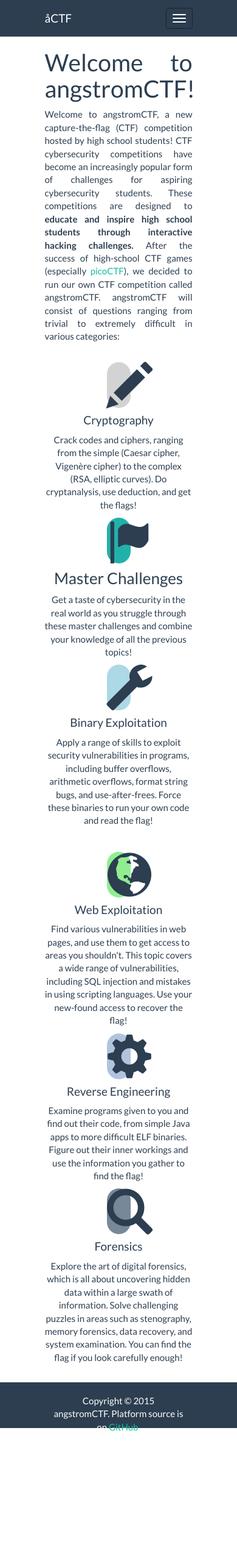
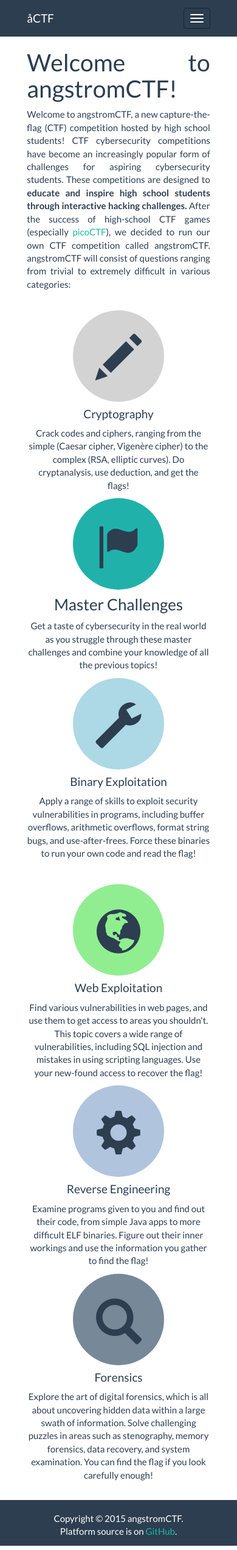
Before and after one commit to angstromctf/djangoctf, a Django app: page / in a window 390 px wide. Shown: the whole page at 61% size. Before the commit the page ends 2347 px from the top, so only its background shows below. Run offline with Django 3.2, Linux system fonts and the light colour scheme; some libraries are stand-ins or nearby versions.

Commit message:
Renders better on mobile now

```diff
--- a/ctfapp/static/css/theme.css
+++ b/ctfapp/static/css/theme.css
@@ -15,7 +15,7 @@ div#wrapper {
 }
 
 div.container {
-	width: 70vw;
+	width: 85vw;
 	text-align: justify;
 }
 
@@ -55,10 +55,10 @@ div#footer-wrapper {
 
 .category-icon {
     margin: 10px auto;
-    width: 10vw;
-    min-height: 10vw;
-    line-height: 10vw;
-    border-radius: 5vw;
+    width: 10em;
+    min-height: 10em;
+    line-height: 10em;
+    border-radius: 5em;
     text-align: center;
 }
 
```
